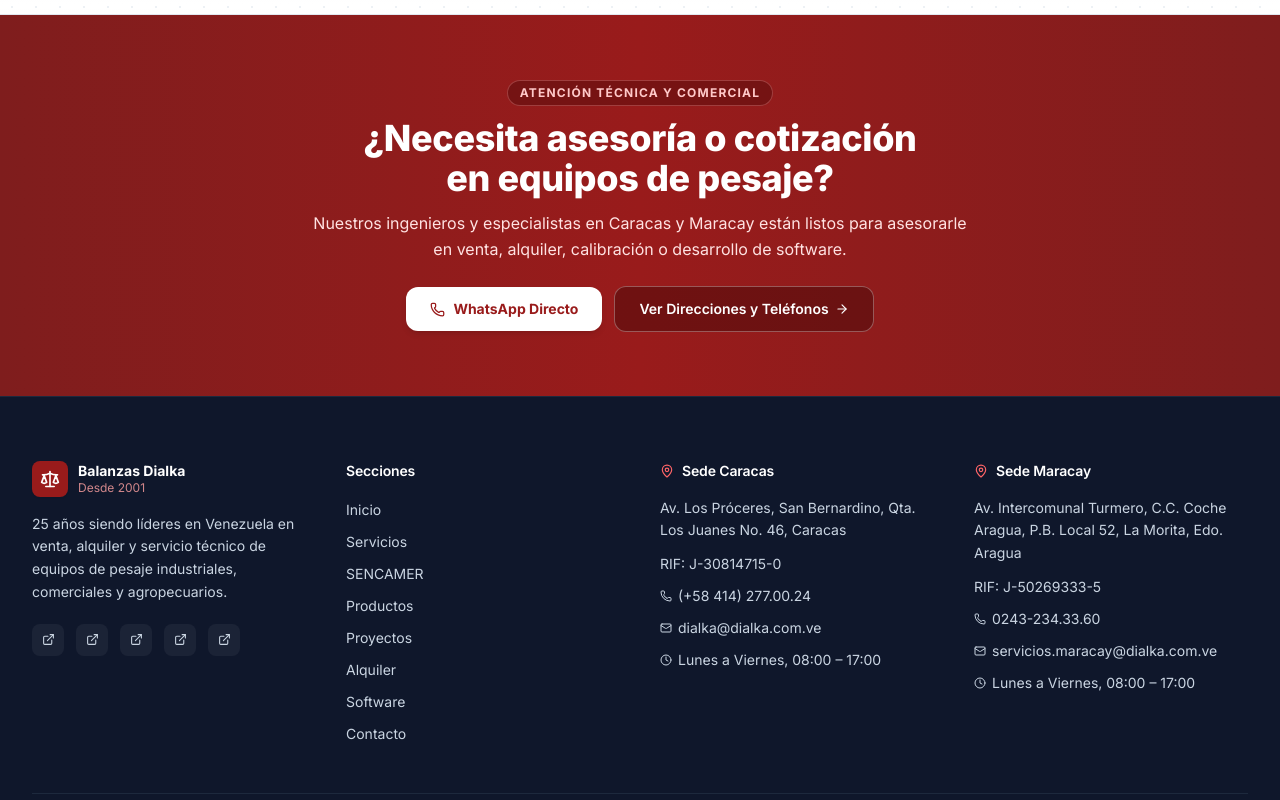
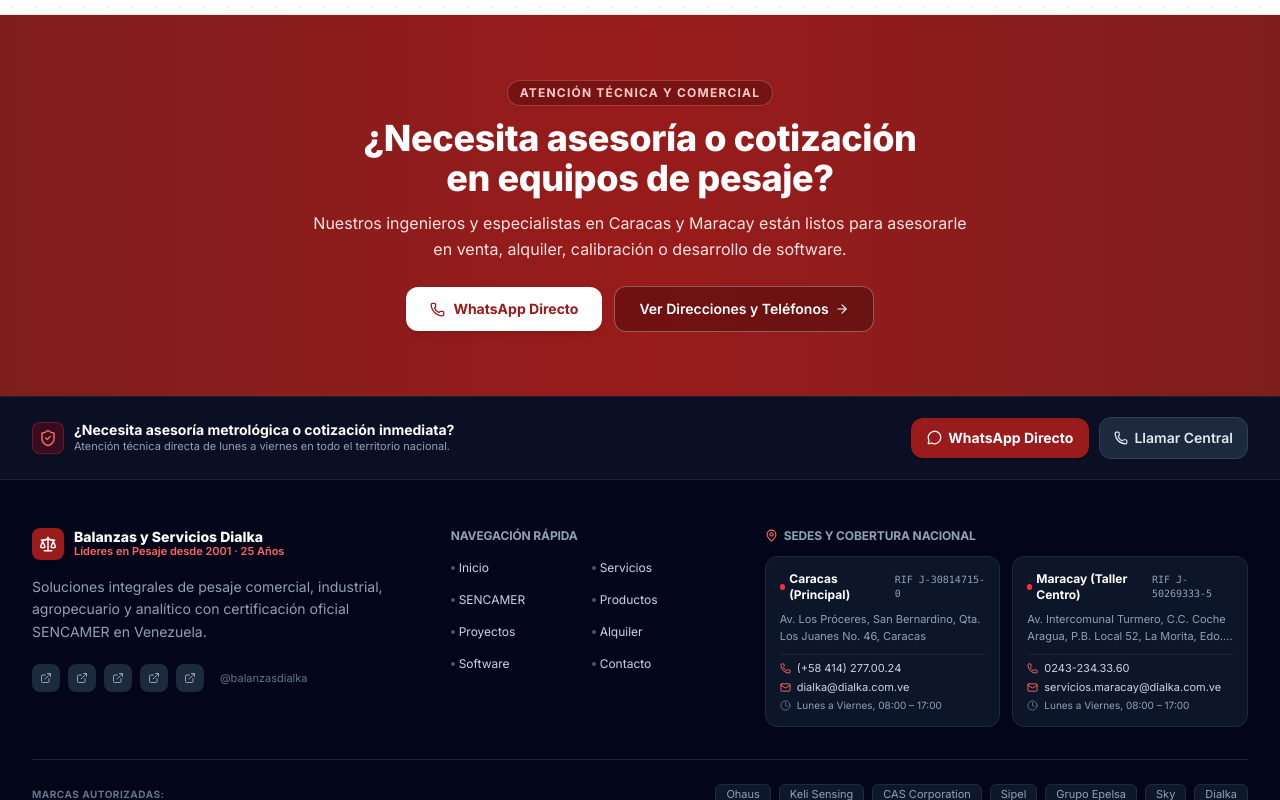
Before and after one commit to luismir1004/dialka-2.0, a Next.js app: page / in a window 1280 px wide. Shown: the part 11200-12000 px from the top of the page. Built offline with nearby package versions, Linux system fonts and the light colour scheme.

Commit message:
feat(footer): rediseño compacto y modular con selector de sedes en movil, accesos rapidos y botones de conversion

```diff
--- a/src/components/Footer.tsx
+++ b/src/components/Footer.tsx
@@ -1,3 +1,6 @@
+"use client";
+
+import { useState } from "react";
 import Link from "next/link";
 import {
   Scale,
@@ -6,37 +9,84 @@
   Mail,
   Clock,
   ExternalLink,
+  ShieldCheck,
+  ArrowRight,
+  MessageCircle,
 } from "lucide-react";
 import { CONTACT, NAV_LINKS, COMPANY, BRANDS } from "@/lib/data";
 
 export function Footer() {
   const year = new Date().getFullYear();
+  const [activeSede, setActiveSede] = useState<"caracas" | "maracay">("caracas");
+
+  const caracas = CONTACT.headquarters[0];
+  const maracay = CONTACT.headquarters[1];
 
   return (
-    <footer className="bg-slate-900 border-t border-slate-800 text-slate-300">
-      {/* Main footer grid */}
-      <div className="max-w-7xl mx-auto px-4 sm:px-6 lg:px-8 py-14 md:py-16">
-        <div className="grid grid-cols-1 md:grid-cols-2 lg:grid-cols-4 gap-10">
-          {/* Brand column */}
-          <div className="lg:col-span-1">
-            <div className="flex items-center gap-2.5 mb-4">
-              <div className="w-9 h-9 rounded-lg bg-[#991b1b] flex items-center justify-center shadow-xs">
-                <Scale size={20} className="text-white" />
+    <footer className="bg-slate-950 border-t border-slate-800/80 text-slate-300">
+      {/* ── BARRA SUPERIOR DE CONVERSIÓN RÁPIDA ── */}
+      <div className="border-b border-slate-800/80 bg-slate-900/60 py-4 sm:py-5">
+        <div className="max-w-7xl mx-auto px-4 sm:px-6 lg:px-8 flex flex-col sm:flex-row items-center justify-between gap-3 sm:gap-4">
+          <div className="flex items-center gap-2.5 text-center sm:text-left">
+            <div className="w-8 h-8 rounded-lg bg-red-600/20 border border-red-500/30 flex items-center justify-center text-red-400 shrink-0">
+              <ShieldCheck size={18} />
             </div>
             <div>
-                <span className="font-bold text-white text-sm block leading-tight">
-                  Balanzas Dialka
+              <p className="text-xs sm:text-sm font-bold text-white leading-tight">
+                ¿Necesita asesoría metrológica o cotización inmediata?
+              </p>
+              <p className="text-[11px] text-slate-400">
+                Atención técnica directa de lunes a viernes en todo el territorio nacional.
+              </p>
+            </div>
+          </div>
+
+          <div className="flex items-center gap-2.5 w-full sm:w-auto">
+            <a
+              href={`https://wa.me/${CONTACT.whatsapp}?text=Hola%20Dialka,%20deseo%20solicitar%20asesor%C3%ADa%20comercial`}
+              target="_blank"
+              rel="noreferrer"
+              className="flex-1 sm:flex-none inline-flex items-center justify-center gap-1.5 bg-[#991b1b] hover:bg-[#7f1d1d] active:scale-95 text-white font-bold text-xs sm:text-sm px-4 py-2.5 rounded-xl shadow-sm transition-all"
+            >
+              <MessageCircle size={15} />
+              <span>WhatsApp Directo</span>
+            </a>
+            <a
+              href={`tel:${caracas.phones.main}`}
+              className="flex-1 sm:flex-none inline-flex items-center justify-center gap-1.5 bg-slate-800 hover:bg-slate-700 active:scale-95 text-slate-200 hover:text-white font-semibold text-xs sm:text-sm px-3.5 py-2.5 rounded-xl border border-slate-700 transition-all"
+            >
+              <Phone size={14} />
+              <span>Llamar Central</span>
+            </a>
+          </div>
+        </div>
+      </div>
+
+      {/* ── CUERPO PRINCIPAL MODULAR Y COMPACTO ── */}
+      <div className="max-w-7xl mx-auto px-4 sm:px-6 lg:px-8 py-8 sm:py-10 md:py-12">
+        <div className="grid grid-cols-1 lg:grid-cols-12 gap-8 lg:gap-10 items-start">
+          {/* Columna 1: Identidad Corporativa y Enlaces */}
+          <div className="lg:col-span-4 space-y-4">
+            <div className="flex items-center gap-2.5">
+              <div className="w-8 h-8 rounded-lg bg-[#991b1b] flex items-center justify-center shadow-xs shrink-0">
+                <Scale size={18} className="text-white" />
+              </div>
+              <div>
+                <span className="font-extrabold text-white text-sm block leading-tight">
+                  Balanzas y Servicios Dialka
                 </span>
-                <span className="text-xs text-red-300/80 block leading-tight">
-                  Desde {COMPANY.foundedYear}
+                <span className="text-[11px] font-semibold text-red-400 block leading-tight">
+                  Líderes en Pesaje desde 2001 · 25 Años
                 </span>
               </div>
             </div>
-            <p className="text-slate-300 text-sm leading-relaxed mb-5">
-              {COMPANY.description}
+
+            <p className="text-xs sm:text-sm text-slate-400 leading-relaxed">
+              Soluciones integrales de pesaje comercial, industrial, agropecuario y analítico con certificación oficial SENCAMER en Venezuela.
             </p>
-            {/* Social links */}
-            <div className="flex gap-3 flex-wrap">
+
+            {/* Redes y enlaces sociales compactos */}
+            <div className="flex items-center gap-2 pt-1">
               {CONTACT.socials.map((s) => (
                 <a
                   key={s.name}
@@ -44,104 +94,160 @@
                   target="_blank"
                   rel="noreferrer"
                   title={s.name}
-                  className="w-8 h-8 rounded-lg bg-white/5 hover:bg-red-800/80 flex items-center justify-center transition-colors text-slate-300 hover:text-white"
+                  className="w-7 h-7 rounded-lg bg-slate-800 hover:bg-[#991b1b] flex items-center justify-center transition-colors text-slate-400 hover:text-white"
                 >
-                  <ExternalLink size={13} />
+                  <ExternalLink size={12} />
                 </a>
+              ))}
+              <span className="text-[11px] text-slate-500 ml-2">@balanzasdialka</span>
+            </div>
+          </div>
+
+          {/* Columna 2: Navegación Rápida en Cuadrícula Compacta */}
+          <div className="lg:col-span-3">
+            <h4 className="text-xs font-bold uppercase tracking-widest text-slate-400 mb-3">
+              Navegación Rápida
+            </h4>
+            <div className="grid grid-cols-2 gap-x-2 gap-y-2 text-xs">
+              {NAV_LINKS.map((link) => (
+                <Link
+                  key={link.href}
+                  href={link.href}
+                  className="text-slate-300 hover:text-red-400 py-1 transition-colors flex items-center gap-1 group"
+                >
+                  <span className="w-1 h-1 rounded-full bg-slate-600 group-hover:bg-red-400 transition-colors" />
+                  <span className="truncate">{link.label}</span>
+                </Link>
               ))}
             </div>
           </div>
 
-          {/* Navigation */}
-          <div>
-            <h4 className="text-white font-semibold text-sm mb-4">
-              Secciones
+          {/* Columna 3: Sedes Compactas (Con Switcher en Móvil y Grid Paralelo en Desktop) */}
+          <div className="lg:col-span-5">
+            <div className="flex items-center justify-between mb-3">
+              <h4 className="text-xs font-bold uppercase tracking-widest text-slate-400 flex items-center gap-1.5">
+                <MapPin size={13} className="text-red-400" />
+                <span>Sedes y Cobertura Nacional</span>
               </h4>
-            <ul className="space-y-2">
-              {NAV_LINKS.map((link) => (
-                <li key={link.href}>
-                  <Link
-                    href={link.href}
-                    className="text-slate-300 hover:text-red-300 text-sm transition-colors"
+
+              {/* Selector Móvil de Sede (Pestañas para reducir altura en smartphones) */}
+              <div className="flex sm:hidden bg-slate-800/80 p-0.5 rounded-lg border border-slate-700/60">
+                <button
+                  type="button"
+                  onClick={() => setActiveSede("caracas")}
+                  className={`px-2.5 py-1 text-[11px] font-bold rounded-md transition-all ${
+                    activeSede === "caracas"
+                      ? "bg-[#991b1b] text-white shadow-xs"
+                      : "text-slate-400 hover:text-white"
+                  }`}
                 >
-                    {link.label}
-                  </Link>
-                </li>
-              ))}
-            </ul>
-          </div>
-
-          {/* Caracas */}
-          <div>
-            <h4 className="text-white font-semibold text-sm mb-4 flex items-center gap-2">
-              <MapPin size={14} className="text-red-400" />
-              Sede Caracas
-            </h4>
-            <div className="space-y-3 text-sm text-slate-300">
-              <p className="leading-relaxed">{CONTACT.headquarters[0].address}</p>
-              <p>RIF: {CONTACT.headquarters[0].rif}</p>
-              <a
-                href={`tel:${CONTACT.headquarters[0].phones.main}`}
-                className="flex items-center gap-1.5 hover:text-red-300 transition-colors"
+                  Caracas
+                </button>
+                <button
+                  type="button"
+                  onClick={() => setActiveSede("maracay")}
+                  className={`px-2.5 py-1 text-[11px] font-bold rounded-md transition-all ${
+                    activeSede === "maracay"
+                      ? "bg-[#991b1b] text-white shadow-xs"
+                      : "text-slate-400 hover:text-white"
+                  }`}
                 >
-                <Phone size={12} />
-                {CONTACT.headquarters[0].phones.main}
-              </a>
-              <a
-                href={`mailto:${CONTACT.headquarters[0].email}`}
-                className="flex items-center gap-1.5 hover:text-red-300 transition-colors break-all"
-              >
-                <Mail size={12} />
-                {CONTACT.headquarters[0].email}
-              </a>
-              <p className="flex items-center gap-1.5">
-                <Clock size={12} className="shrink-0" />
-                {CONTACT.headquarters[0].schedule}
-              </p>
+                  Maracay
+                </button>
               </div>
             </div>
 
-          {/* Maracay */}
-          <div>
-            <h4 className="text-white font-semibold text-sm mb-4 flex items-center gap-2">
-              <MapPin size={14} className="text-red-400" />
-              Sede Maracay
-            </h4>
-            <div className="space-y-3 text-sm text-slate-300">
-              <p className="leading-relaxed">{CONTACT.headquarters[1].address}</p>
-              <p>RIF: {CONTACT.headquarters[1].rif}</p>
+            {/* Contenedor de Sedes: Tarjetas Paralelas en Desktop / Tarjeta Activa en Móvil */}
+            <div className="grid grid-cols-1 sm:grid-cols-2 gap-3">
+              {/* Sede Caracas */}
+              <div
+                className={`bg-slate-900/90 border border-slate-800 rounded-xl p-3 sm:p-3.5 space-y-2 text-xs transition-all ${
+                  activeSede === "caracas" ? "block" : "hidden sm:block"
+                }`}
+              >
+                <div className="flex items-center justify-between">
+                  <span className="font-bold text-white text-xs flex items-center gap-1">
+                    <span className="w-1.5 h-1.5 rounded-full bg-red-500" />
+                    Caracas (Principal)
+                  </span>
+                  <span className="text-[10px] text-slate-400 font-mono">RIF {caracas.rif}</span>
+                </div>
+                <p className="text-[11px] text-slate-400 line-clamp-2 leading-relaxed">
+                  {caracas.address}
+                </p>
+                <div className="pt-1.5 border-t border-slate-800/80 flex flex-col gap-1 text-[11px]">
                   <a
-                href={`tel:${CONTACT.headquarters[1].phones.ventas[0]}`}
-                className="flex items-center gap-1.5 hover:text-red-300 transition-colors"
+                    href={`tel:${caracas.phones.main}`}
+                    className="flex items-center gap-1.5 text-slate-300 hover:text-red-400 transition-colors"
                   >
-                <Phone size={12} />
-                {CONTACT.headquarters[1].phones.ventas[0]}
+                    <Phone size={11} className="text-red-400 shrink-0" />
+                    <span>{caracas.phones.main}</span>
                   </a>
                   <a
-                href={`mailto:${CONTACT.headquarters[1].email}`}
-                className="flex items-center gap-1.5 hover:text-red-300 transition-colors break-all"
+                    href={`mailto:${caracas.email}`}
+                    className="flex items-center gap-1.5 text-slate-300 hover:text-red-400 transition-colors truncate"
                   >
-                <Mail size={12} />
-                {CONTACT.headquarters[1].email}
+                    <Mail size={11} className="text-red-400 shrink-0" />
+                    <span className="truncate">{caracas.email}</span>
                   </a>
-              <p className="flex items-center gap-1.5">
-                <Clock size={12} className="shrink-0" />
-                {CONTACT.headquarters[1].schedule}
-              </p>
+                  <div className="flex items-center gap-1.5 text-slate-400 text-[10px]">
+                    <Clock size={11} className="text-slate-500 shrink-0" />
+                    <span>{caracas.schedule}</span>
                   </div>
                 </div>
               </div>
 
-        {/* Brands strip */}
-        <div className="mt-12 pt-8 border-t border-slate-800">
-          <p className="text-xs text-slate-400 mb-4 uppercase tracking-widest">
-            Marcas y partners
+              {/* Sede Maracay */}
+              <div
+                className={`bg-slate-900/90 border border-slate-800 rounded-xl p-3 sm:p-3.5 space-y-2 text-xs transition-all ${
+                  activeSede === "maracay" ? "block" : "hidden sm:block"
+                }`}
+              >
+                <div className="flex items-center justify-between">
+                  <span className="font-bold text-white text-xs flex items-center gap-1">
+                    <span className="w-1.5 h-1.5 rounded-full bg-red-500" />
+                    Maracay (Taller Centro)
+                  </span>
+                  <span className="text-[10px] text-slate-400 font-mono">RIF {maracay.rif}</span>
+                </div>
+                <p className="text-[11px] text-slate-400 line-clamp-2 leading-relaxed">
+                  {maracay.address}
                 </p>
-          <div className="flex flex-wrap gap-3">
+                <div className="pt-1.5 border-t border-slate-800/80 flex flex-col gap-1 text-[11px]">
+                  <a
+                    href={`tel:${maracay.phones.ventas[0]}`}
+                    className="flex items-center gap-1.5 text-slate-300 hover:text-red-400 transition-colors"
+                  >
+                    <Phone size={11} className="text-red-400 shrink-0" />
+                    <span>{maracay.phones.ventas[0]}</span>
+                  </a>
+                  <a
+                    href={`mailto:${maracay.email}`}
+                    className="flex items-center gap-1.5 text-slate-300 hover:text-red-400 transition-colors truncate"
+                  >
+                    <Mail size={11} className="text-red-400 shrink-0" />
+                    <span className="truncate">{maracay.email}</span>
+                  </a>
+                  <div className="flex items-center gap-1.5 text-slate-400 text-[10px]">
+                    <Clock size={11} className="text-slate-500 shrink-0" />
+                    <span>{maracay.schedule}</span>
+                  </div>
+                </div>
+              </div>
+            </div>
+          </div>
+        </div>
+
+        {/* ── TIRA MINIMALISTA DE MARCAS Y PARTNERS ── */}
+        <div className="mt-8 pt-6 border-t border-slate-800/80 flex flex-col sm:flex-row items-center justify-between gap-3 text-xs">
+          <span className="text-slate-500 font-bold uppercase tracking-wider text-[10px]">
+            Marcas Autorizadas:
+          </span>
+          <div className="flex flex-wrap items-center justify-center gap-2">
             {BRANDS.map((brand) => (
               <span
                 key={brand.name}
-                className="px-3 py-1 rounded-full bg-white/5 border border-white/10 text-slate-300 text-xs hover:border-red-500/40 transition-colors"
+                className="px-2.5 py-0.5 rounded-md bg-slate-900 border border-slate-800 text-slate-400 text-[11px] hover:text-white hover:border-red-500/40 transition-colors"
               >
                 {brand.name}
               </span>
@@ -150,15 +256,14 @@
         </div>
       </div>
 
-      {/* Bottom bar */}
-      <div className="border-t border-slate-800 py-4">
-        <div className="max-w-7xl mx-auto px-4 sm:px-6 lg:px-8 flex flex-col sm:flex-row justify-between items-center gap-2 text-xs text-slate-400">
+      {/* ── BARRA INFERIOR DE DERECHOS Y RIFS ── */}
+      <div className="border-t border-slate-800/90 py-3.5 bg-black/40">
+        <div className="max-w-7xl mx-auto px-4 sm:px-6 lg:px-8 flex flex-col sm:flex-row justify-between items-center gap-2 text-[11px] text-slate-500 text-center sm:text-left">
           <span>
-            © {year} Balanzas y Servicios Dialka, S.A. Todos los derechos
-            reservados.
+            © {year} Balanzas y Servicios Dialka, S.A. Todos los derechos reservados.
           </span>
           <span>
-            RIF J-30814715-0 · J-50269333-5
+            Caracas: J-30814715-0 · Maracay: J-50269333-5 · Certificación SENCAMER
           </span>
         </div>
       </div>
```
Lines whose indentation alone changed are shown as unchanged.
